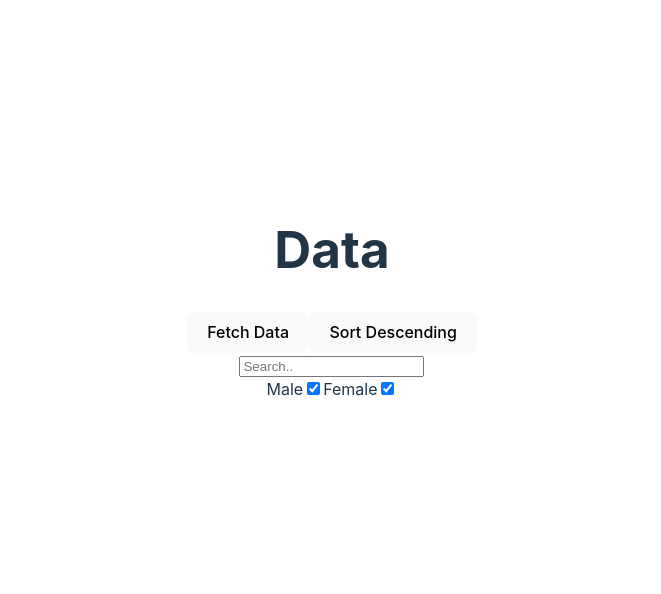
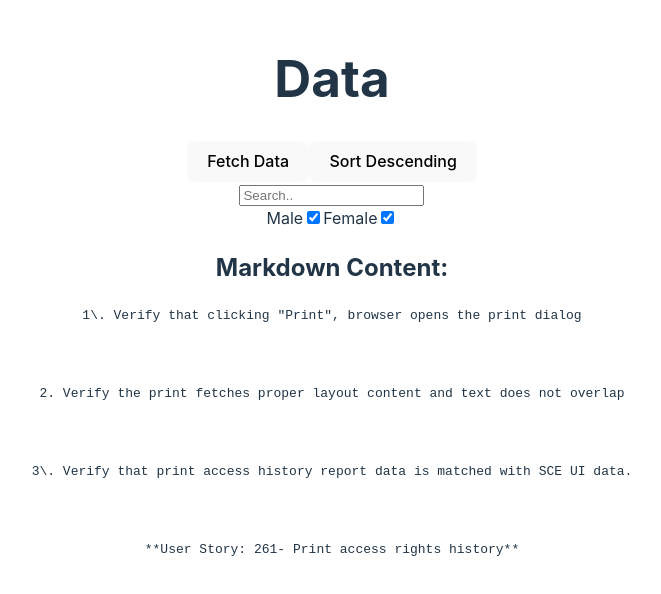
Before and after one commit to Nilesh1308/Api, a React (Vite) app: page / in a window 1280 px wide. Shown: the part 106-700 px from the top of the page, without its empty margins (308-969 px from the left). Built offline with nearby package versions, Linux system fonts and the light colour scheme.

Commit message:
HTML to Markdown

```diff
--- a/package.json
+++ b/package.json
@@ -11,8 +11,12 @@
   },
   "dependencies": {
     "axios": "^1.5.0",
+    "html-to-markdown": "^1.0.0",
+    "html-to-react": "^1.6.0",
     "react": "^18.2.0",
-    "react-dom": "^18.2.0"
+    "react-dom": "^18.2.0",
+    "react-markdown": "^8.0.7",
+    "turndown": "^7.1.2"
   },
   "devDependencies": {
     "@types/react": "^18.2.15",
--- a/src/App.jsx
+++ b/src/App.jsx
@@ -1,5 +1,6 @@
-import { useEffect,useState } from 'react'
+import {useEffect, useState } from 'react'
 import './App.css'
+import TurndownService from "turndown";
 //import axios from 'axios'
 function App() {
   const [myData, setMyData] = useState([])
@@ -7,6 +8,7 @@ function App() {
     male: true,
     female: true,
   });
+  const [markdownContent, setMarkdownContent] = useState("")
   const [query, setQuery]= useState("");
   const [isAscending,setIsAscending]=useState(true);
 
@@ -35,6 +37,27 @@ function App() {
       [name]: checked,
     });
   };
+  const htmlToMarkdown = (html) => {
+    const turndownService = new TurndownService();
+    return turndownService.turndown(html);
+  };
+  useEffect(() => {
+
+    const sampleHtml = `
+      <div>
+        <div>1. Verify&nbsp;that clicking "Print", browser opens the print dialog</div>
+        <div><br></div>
+        <div>2.&nbsp;Verify&nbsp;the print fetches proper layout content and text does not overlap</div>
+        <div><br></div>
+        <div>3. Verify that print access history report data is matched with SCE UI data.</div>
+        <div><br></div>
+        <div><strong>User Story: 261-&nbsp;Print access rights history</strong></div>
+      </div>
+    `;
+    const markdown = htmlToMarkdown(sampleHtml);
+    setMarkdownContent(markdown);
+  }, []);
+
   const filteredData = sortedData.filter((user) => {
     if (selectedGenders.male && user.gender === "male") return true;
     if (selectedGenders.female && user.gender === "female") return true;
@@ -54,6 +77,7 @@ function App() {
 
   return (
     <>
+
   <h1>Data</h1>
   <button type="button" className="btn btn-success mx-1"onClick={showData}>Fetch Data</button>
   <button type="button" className="btn btn-success mx-1"onClick={ascendingEvent}>{isAscending ? "Sort Descending": "Sort Ascending"}</button>
@@ -70,7 +94,10 @@ function App() {
           <input type="checkbox" name="female" checked={selectedGenders.female} onChange={handleCheckboxChange}/>
         </label>
       </div>
-
+      <div className="markdown-content">
+        <h2>Markdown Content:</h2>
+        <pre>{markdownContent}</pre>
+      </div>
       {filteredData&&filteredData.filter((user)=>user.name.toLowerCase().includes(query.toLowerCase())).map((user) => {
         const { id, name, email, gender, status } = user;
         return (
```
Also changed, not shown: 1 other file (tests, documents, lock files or other folders).
